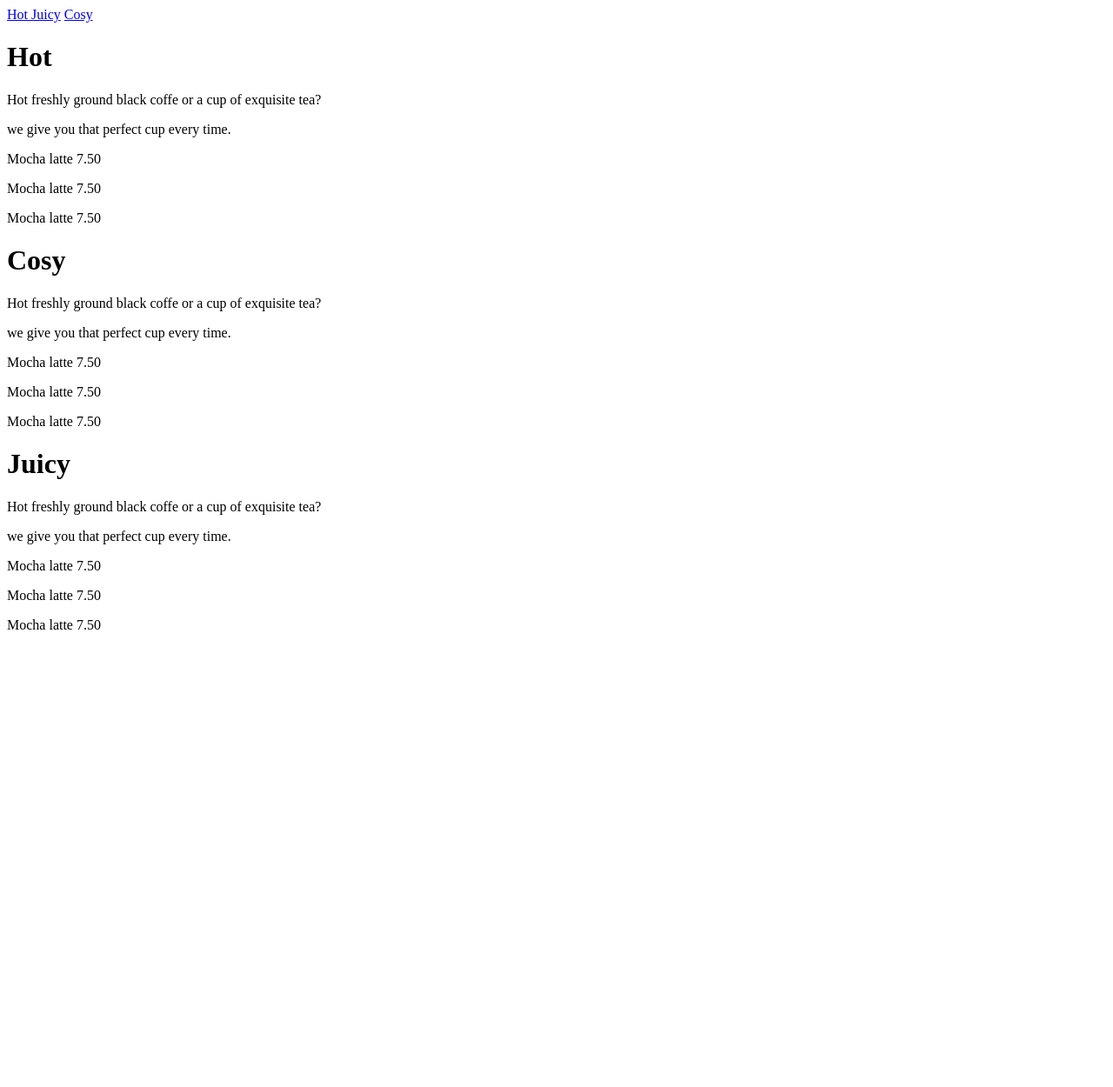
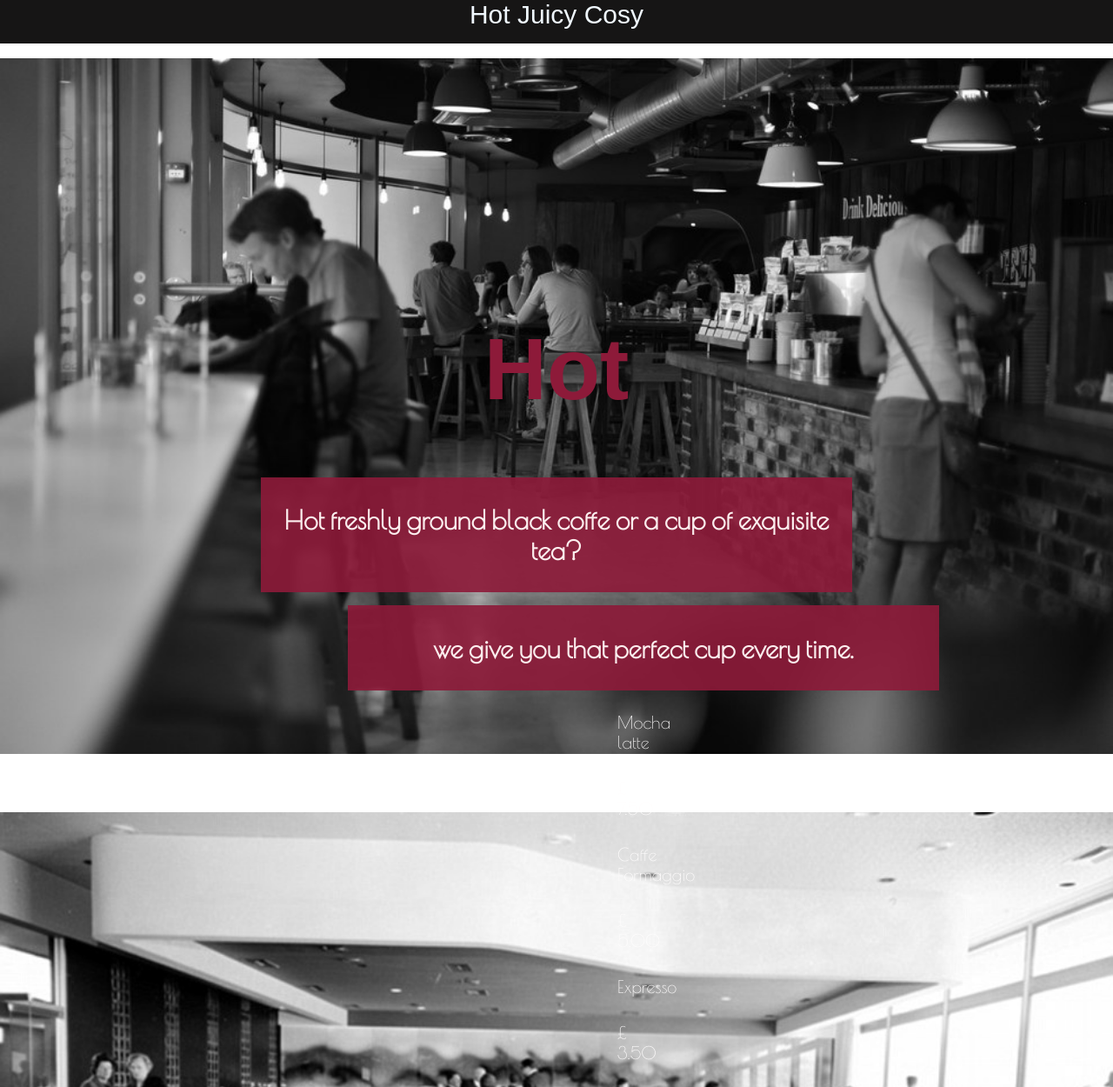
Before and after one commit to myaqub/lexicon-caffe-retro, a plain HTML site: page index.html in a window 1280 px wide. Shown: the top 1250 px of the page at 87% size. Before the commit the page ends 800 px from the top, so only its background shows below. Drawn offline with nearby package versions, Linux system fonts and the light colour scheme; a web font is replaced by a local one.

Commit message:
update css file and add content in html file

```diff
--- a/index.html
+++ b/index.html
@@ -26,11 +26,20 @@
             <p class="info-text">we give you that perfect cup every time.</p>
         </div>
 
-        <div class="price">
-        <p class="info-text">Mocha latte  7.50</p>
-        <p class="info-text">Mocha latte  7.50</p>
-        <p class="info-text">Mocha latte  7.50</p>
-       </div>
+       <div class="product-container">
+        <div class="product-price">Mocha latte</div>
+        <div class="product-price">£ 7.50</div>
+        <div class="product-price">Caffe Formaggio</div>
+        <div class="product-price">£ 5.00</div>
+        <div class="product-price">Expresso</div>
+        <div class="product-price">£ 3.50</div>
+
+
+
+
+    </div>
+
+
 
         </div>
 
@@ -49,11 +58,13 @@
               <p class="info-text">we give you that perfect cup every time.</p>
           </div>
 
-          <div class="price">
-          <p class="info-text">Mocha latte  7.50</p>
-          <p class="info-text">Mocha latte  7.50</p>
-          <p class="info-text">Mocha latte  7.50</p>
-         </div>
+          <div class="product-container">
+            <div class="product-price">Mocha latte</div>
+            <div class="product-price">£ 7.50</div>
+            <div class="product-price">Caffe Formaggio</div>
+            <div class="product-price">£ 5.00</div>
+            <div class="product-price">Expresso</div>
+            <div class="product-price">£ 3.50</div>
 
         </div>
 
@@ -70,11 +81,13 @@
               <p class="info-text">we give you that perfect cup every time.</p>
           </div>
 
-          <div class="price">
-          <p class="info-text">Mocha latte  7.50</p>
-          <p class="info-text">Mocha latte  7.50</p>
-          <p class="info-text">Mocha latte  7.50</p>
-         </div>
+          <div class="product-container">
+            <div class="product-price">Mocha latte</div>
+            <div class="product-price">£ 7.50</div>
+            <div class="product-price">Caffe Formaggio</div>
+            <div class="product-price">£ 5.00</div>
+            <div class="product-price">Expresso</div>
+            <div class="product-price">£ 3.50</div>
         </div>
 
     </main>
--- a/style.css
+++ b/style.css
@@ -0,0 +1,120 @@
+body{
+    padding: 0px;
+    margin: 0;
+}
+
+a{
+    color: aliceblue;
+    text-decoration: none;
+}
+
+
+h1{
+    color: rgb(141, 26, 57);
+    font-family: 'Spirax', sans-serif;
+    text-align: center;
+    font-size: 100px;
+    padding-top: 300px;
+}
+
+.info{
+
+     background-color: rgb(141, 26, 57,0.9);
+     padding-left: 10px;
+     padding-right: 10px;
+     padding-top: 1px;
+     padding-bottom: 1px;
+     margin-left: 300px;
+     margin-right: 300px;
+
+}
+
+.info-2{
+
+    background-color: rgb(141, 26, 57,0.9);
+    padding-left: 10px;
+    padding-right: 10px;
+    padding-top: 2px;
+    padding-bottom: 1px;
+    margin-left: 400px;
+    margin-right: 200px;
+    margin-top: 15px;
+
+}
+
+
+.info-text{
+
+    color: rgb(252, 238, 238);
+    font-family: 'Poiret One', sans-serif;
+    text-align: center;
+    font-size: 30px;
+    font-weight: bold;
+
+}
+
+
+.product-container {
+
+    display: flex;
+    flex-wrap: wrap;
+    margin-top: 20px;
+     justify-content:space-between;
+     margin-left: 700px;
+     margin-right: 700px;
+
+     background-color: rgb(30, 31, 30,0.9);
+}
+
+.product-price {
+
+    color: #fffdfd;
+    font-family: 'Poiret One', sans-serif;
+    font-size: 20px;
+    width: 49%;
+    margin-bottom: 20px;
+    padding:5px;
+    padding-left: 10px;
+    box-sizing: border-box;
+}
+
+
+header{
+
+      position: fixed;
+      background-color: #161515;
+      font-family: 'Spirax', sans-serif;
+      font-size:30px;
+      top: 0;
+      height: 50px;
+      width:  100%;
+     text-align: center;
+
+}
+main{
+    padding: 0;
+
+}
+
+.cosy{
+
+    background: url('cosy.jpg') center center/cover no-repeat fixed;
+    padding: 0;
+    height: 100vh;
+
+
+}
+
+.hot{
+
+    background: url('hot.jpg') center center/cover no-repeat fixed;
+    padding: 0;
+      height: 100vh;
+}
+
+.juicy{
+
+    background: url('juicy.jpg') center center/cover no-repeat fixed;
+    padding: 0;
+    height: 100vh;
+}
```
